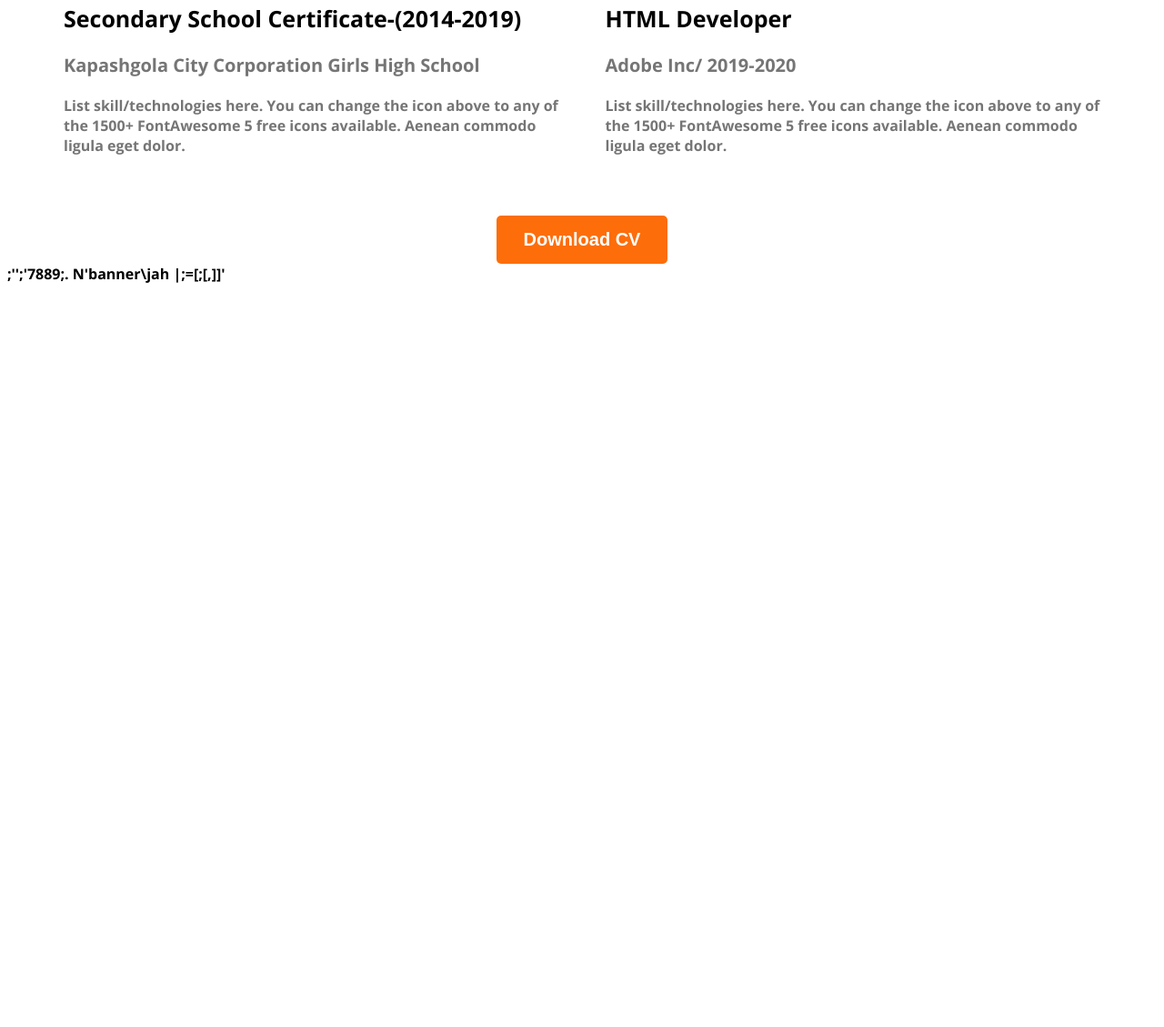
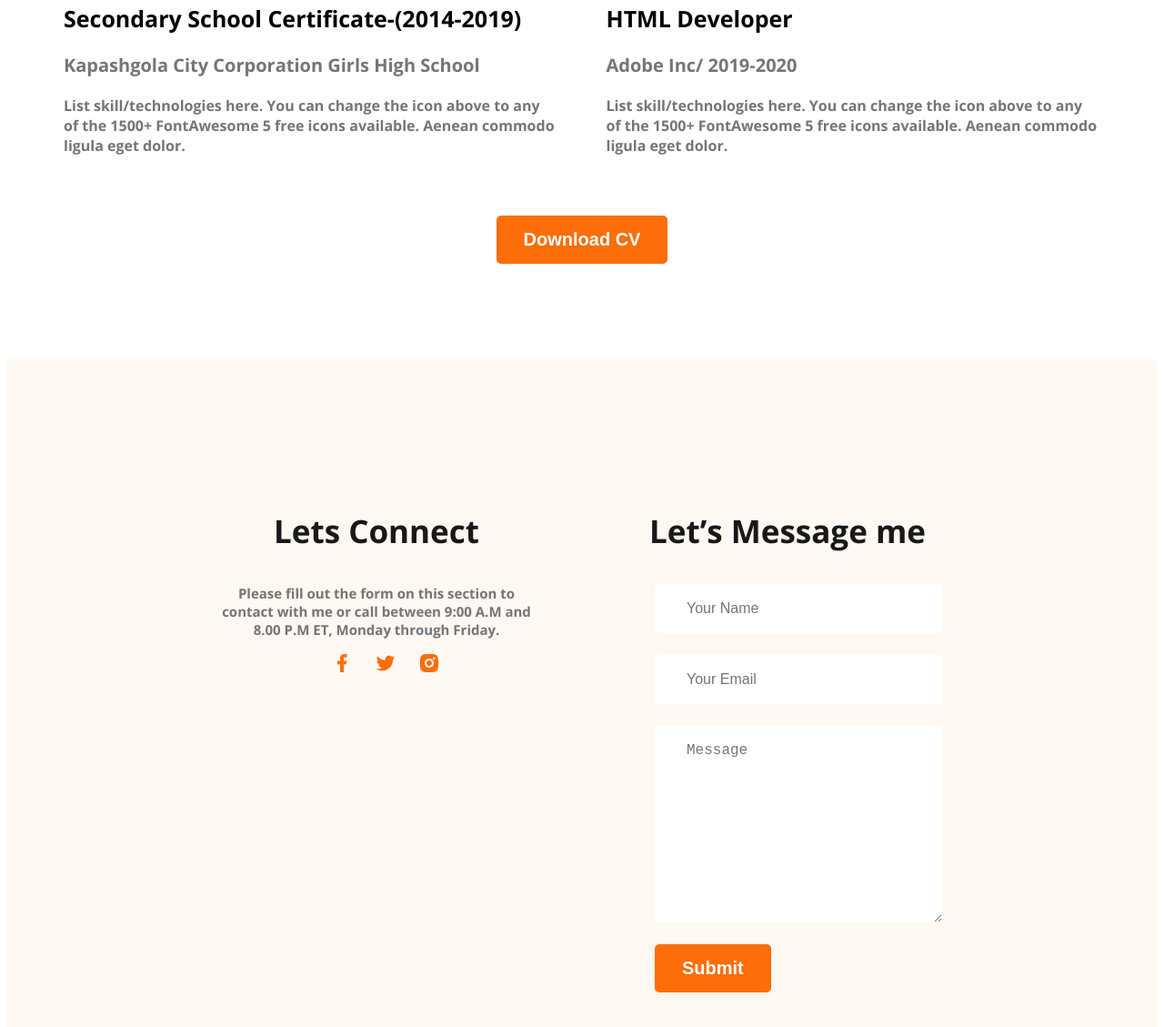
Before and after one commit to khotijaakther/Developer-portfolio, a plain HTML site: page index.html in a window 1280 px wide. Shown: the part 2560-3689 px from the top of the page at 91% size. Before the commit the page ends 2880 px from the top, so only its background shows below. Drawn offline with nearby package versions, Linux system fonts and the light colour scheme.

Commit message:
added a footer-section

```diff
--- a/index.html
+++ b/index.html
@@ -114,12 +114,27 @@
                         <div class="download-cv">
                             <button class="primary-btn">Download CV</button>
                         </div>
-
                  </section>
      </main>
      <footer>
-
+           <div class="footer-column">
+             <h3 class="section-title">Lets Connect</h3>
+             <p class="section-description">Please fill out the form on this section to contact with me or call between 9:00 A.M and 8.00 P.M ET, Monday through Friday.</p>
+             <div class="social-links">
+                <a href=""><img src="images/icons/facebook.png" alt=""></a>
+                <a href=""><img src="images/icons/twitter.png" alt=""></a>
+                <a href=""><img src="images/icons/insta.png" alt=""></a>
+             </div>
+           </div>
+           <div class="footer-column">
+                <h3 class="section-title">Let’s Message me</h3>
+                <form class="contact" action="">
+                    <input type="text" name="" id="" placeholder="Your Name">
+                    <input type="email" name="" id="" placeholder="Your Email">
+                    <textarea name="" id="" placeholder="Message" cols="30" rows="10"></textarea>
+                    <input class="primary-btn" type="submit" value="Submit">
+                </form>
+           </div>
      </footer>
 </body>
-</html>;'';'7889;.
-N'banner\jah       |;=[;[,]]'
+</html>
--- a/portfolio.css
+++ b/portfolio.css
@@ -164,7 +164,7 @@ nav a{
 }
 .resume-container{
      display: flex;
-     gap: 51px;
+     gap: 53px;
 }
 .resume-item-title{
     font-size: 25px;
@@ -187,3 +187,41 @@ nav a{
     text-align: center;
     margin-top: 50px;
 }
+/* footer styles */
+footer{
+    display: flex;
+    background: #FFF8F3;
+    padding: 130px 230px;
+    margin-top: 105px;
+    gap:100px;
+}
+.footer-column{
+    width: 50%;
+}
+.social-links{
+    text-align: center;
+}
+.social-links a{
+    margin-left: 20px;
+}
+.social-links img{
+    width: 24px;
+    height: 24px;
+}
+.contact{
+    text-align: center;
+}
+.contact input,textarea{
+    display: block;
+    margin-bottom: 24px;
+    margin-left: 30px;
+}
+.contact input[type=text], input[type=email], textarea{
+    padding:18px 35px;
+    color: #757575;
+    font-size: 16px;
+    border-radius: 5px;
+   background: #FFF;
+   border: 0;
+   width: 70%;
+}
```
